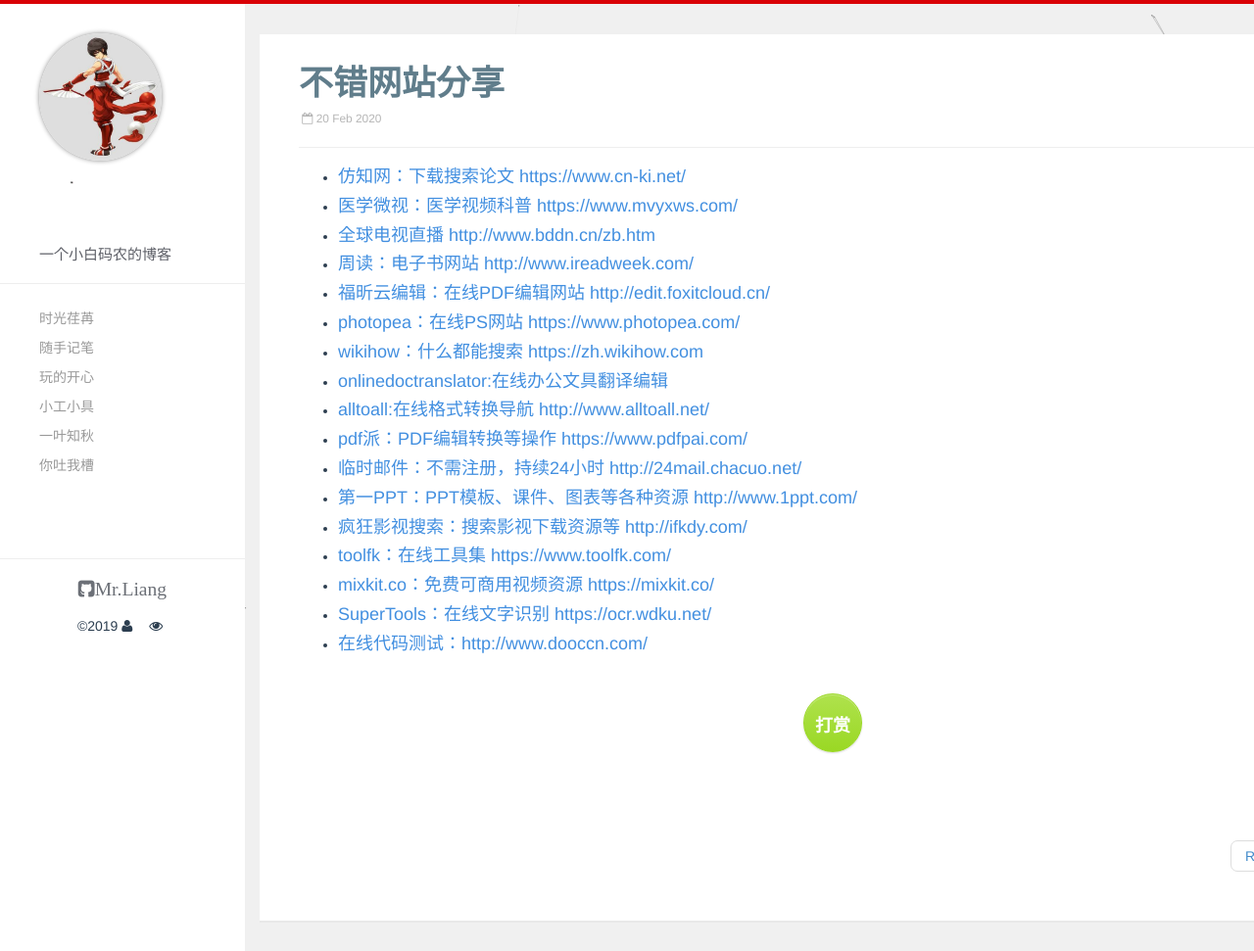
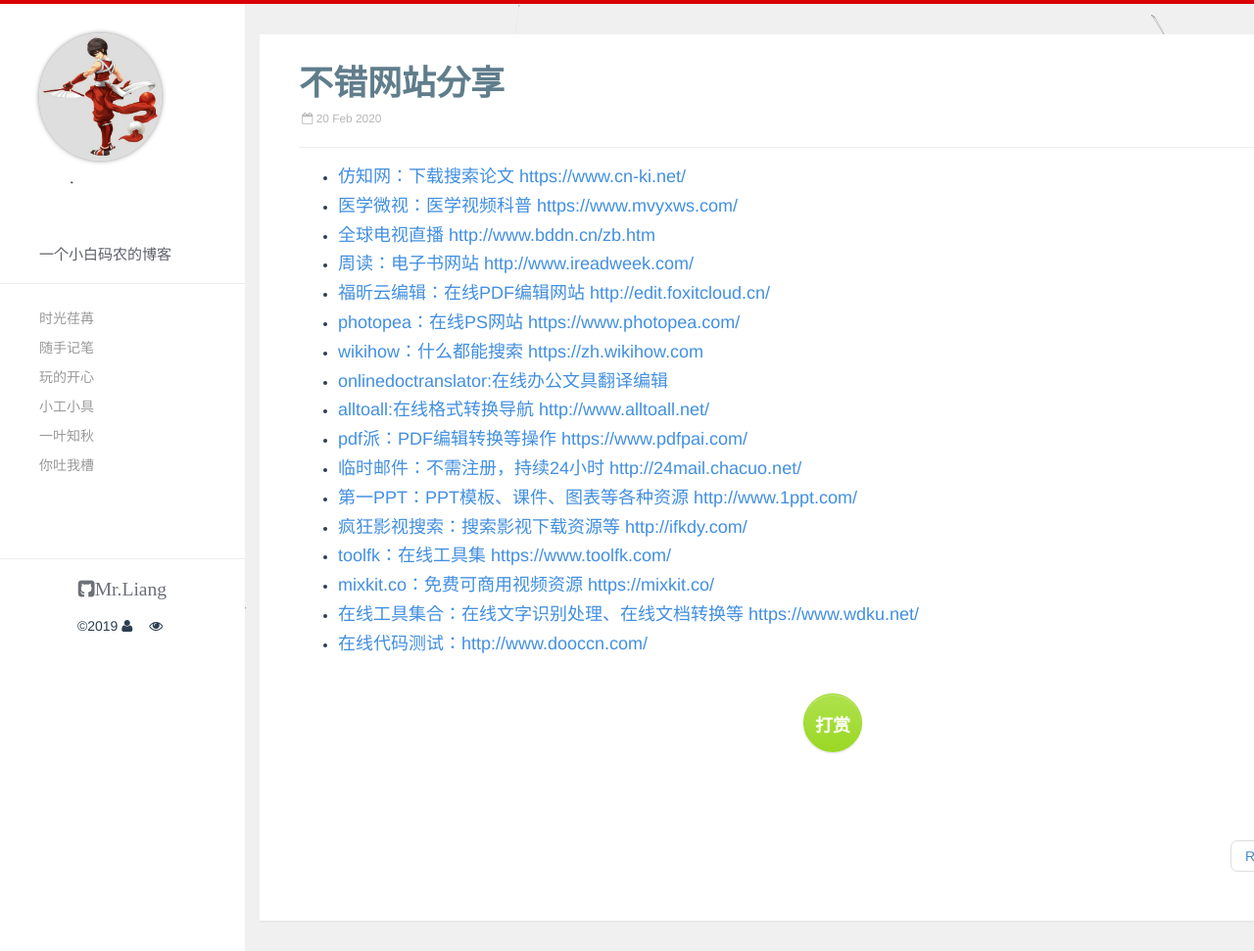
Before and after one commit to liangrengongzuoshi/liangzai.pub, a Jekyll site: the page built from _posts/2020-02-20-webshare.md, in a window 1280 px wide and 971 px high. Shown: the whole window at 98% size. Built offline with Jekyll 4.4.1, drawn with Linux system fonts in a browser that asks for light colours; comment, search, counter and statistics services are not loaded.

Commit message:
webshare

```diff
--- a/_posts/2020-02-20-webshare.md
+++ b/_posts/2020-02-20-webshare.md
@@ -18,5 +18,5 @@ title: 不错网站分享
 * #### [疯狂影视搜索：搜索影视下载资源等 http://ifkdy.com/ ](http://ifkdy.com/){:target="_blank"}
 * #### [toolfk：在线工具集 https://www.toolfk.com/ ](https://www.toolfk.com/){:target="_blank"}
 * #### [mixkit.co：免费可商用视频资源 https://mixkit.co/ ](https://mixkit.co/){:target="_blank"}
-* #### [SuperTools：在线文字识别 https://ocr.wdku.net/ ](https://ocr.wdku.net/){:target="_blank"}
+* #### [在线工具集合：在线文字识别处理、在线文档转换等 https://www.wdku.net/ ](https://www.wdku.net/){:target="_blank"}
 * #### [在线代码测试：http://www.dooccn.com/ ](http://www.dooccn.com/){:target="_blank"}
```
